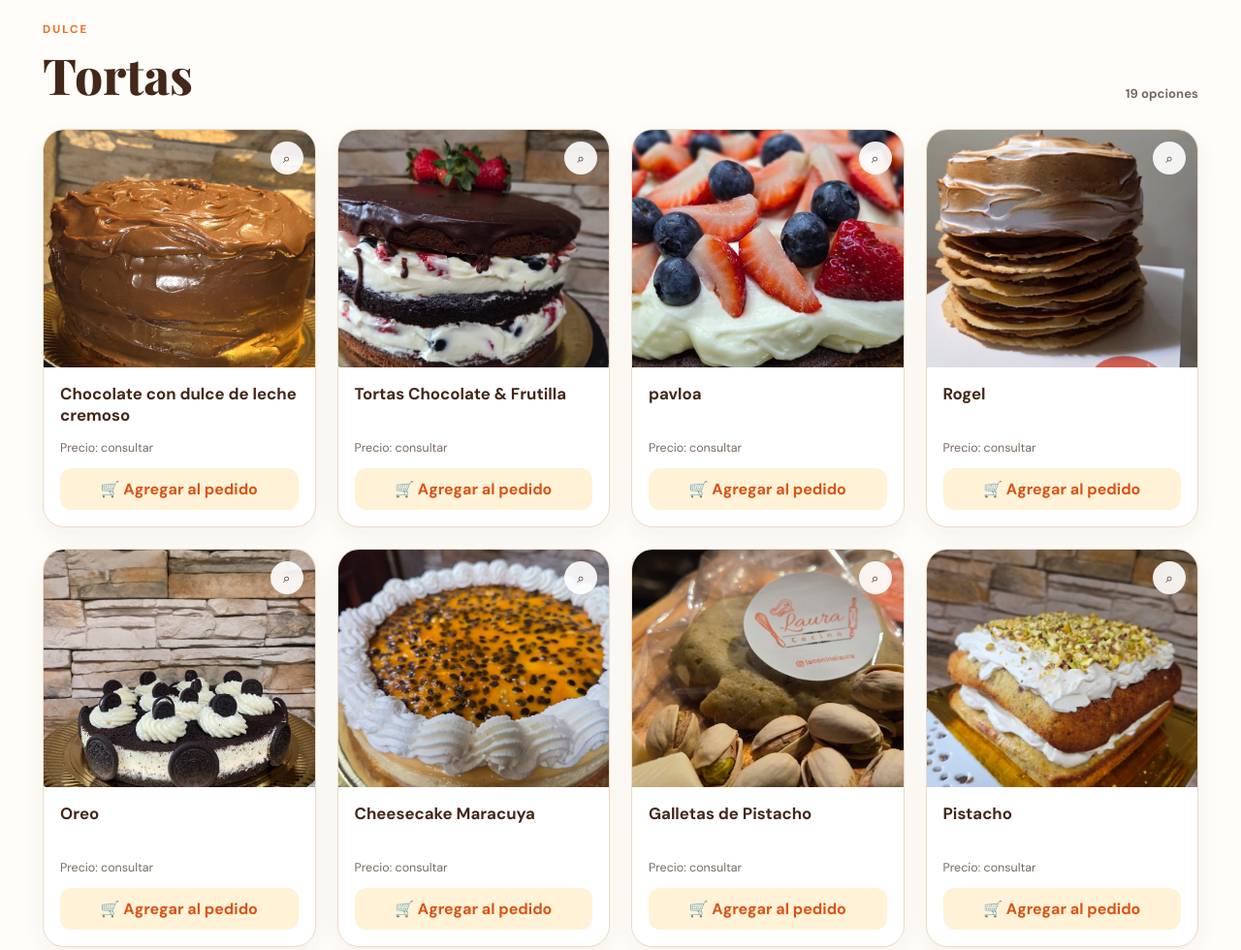
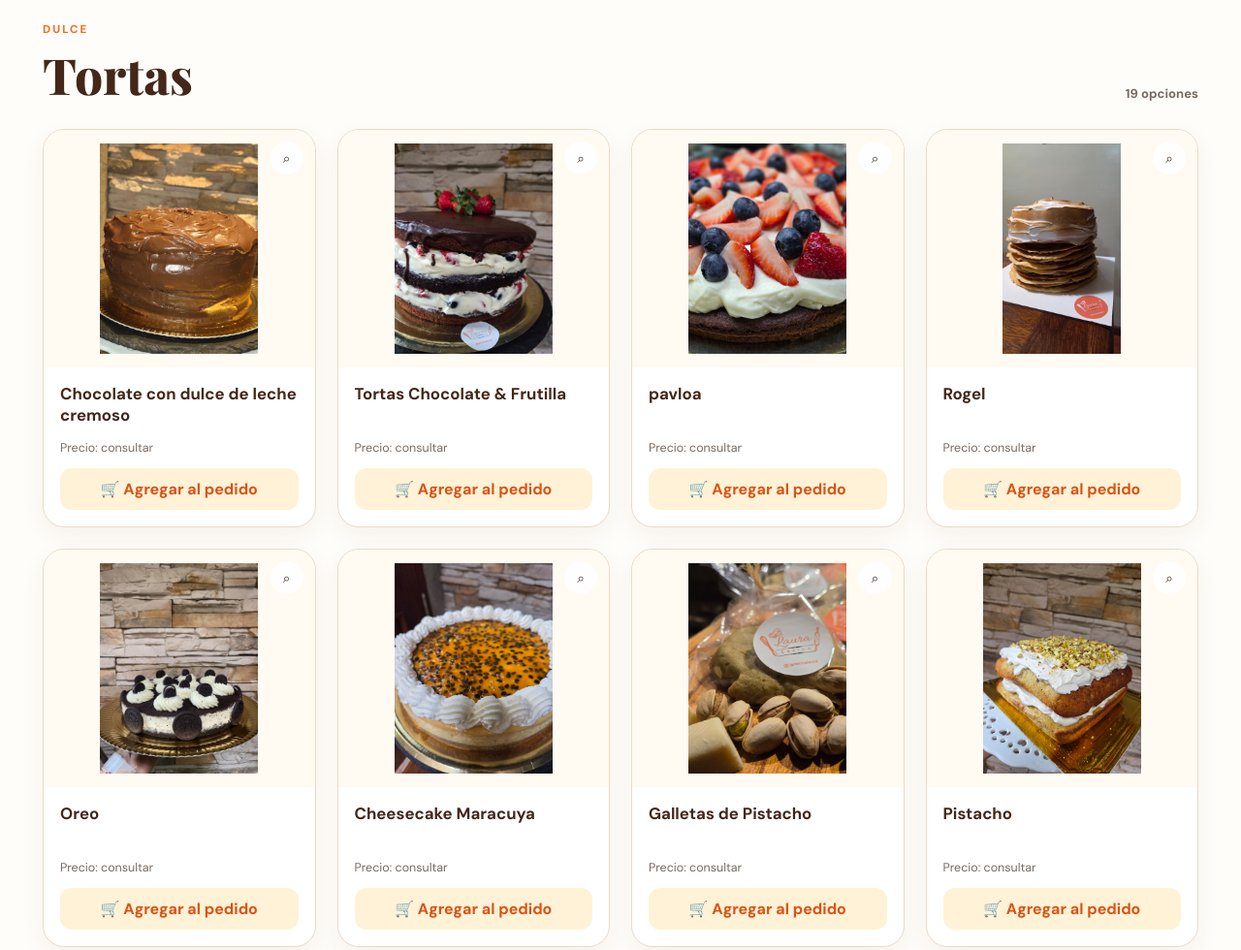
Before and after one commit to lucio94cyber/lacocinadelaura, a plain HTML site: page index.html in a window 1280 px wide. Shown: the part 1340-2320 px from the top of the page at 97% size. Drawn offline with nearby package versions, Linux system fonts and the light colour scheme.

Commit message:
estilos.css

```diff
--- a/assets/css/estilos.css
+++ b/assets/css/estilos.css
@@ -2,3 +2,38 @@
 @media(max-width:1100px){.header-inner{grid-template-columns:auto auto 1fr}.main-nav{grid-column:1/-1;order:4}.product-grid{grid-template-columns:repeat(3,1fr)}.cart-button{justify-self:end}.intro,.story{gap:40px}}
 @media(max-width:768px){html{scroll-padding-top:72px}.header-inner{min-height:68px;padding:8px 15px;grid-template-columns:auto auto 1fr}.brand span{font-size:.82rem}.brand img{width:40px;height:40px}.menu-toggle{display:block;justify-self:end}.cart-button{font-size:.82rem;padding:9px 11px}.main-nav{display:none;grid-column:1/-1;flex-direction:column;align-items:stretch;background:white;border-top:1px solid var(--line);padding:8px 0}.main-nav.open{display:flex}.main-nav a{padding:12px 10px;border-radius:10px}.hero{min-height:600px}.hero-content{padding:55px 24px}.hero h1{font-size:clamp(3rem,15vw,4.8rem)}.hero p{font-size:1rem}.section-shell{padding:65px 18px}.intro,.story{grid-template-columns:1fr}.intro-image{order:-1}.intro-image img{height:300px}.product-grid{grid-template-columns:repeat(2,1fr);gap:14px}.product-image{height:190px}.product-info{padding:13px}.product-info h3{font-size:.94rem;min-height:48px}.add-button{font-size:.83rem;padding:10px}.seasonal{padding-left:18px;padding-right:18px}.story-image img{height:380px}.final-cta{margin:10px 18px 65px;padding:30px 24px;flex-direction:column;align-items:flex-start}.footer-inner{flex-direction:column;align-items:flex-start}.footer-inner p{order:3}.cart-body{padding:14px 18px}.cart-footer{padding:15px 18px 20px}.cart-header{padding:20px 18px 16px}}
 @media(max-width:430px){.cart-button span:not(.cart-icon){display:none}.hero-actions{flex-direction:column;align-items:stretch}.hero-actions .btn{text-align:center}.product-grid{grid-template-columns:1fr}.product-image{height:250px}.section-heading{align-items:flex-start}.section-heading h2{font-size:2.35rem}}
+
+/* Fotografías de productos: completas, centradas y con espacio */
+.product-image {
+  box-sizing: border-box;
+  padding: 14px;
+  display: flex;
+  align-items: center;
+  justify-content: center;
+  overflow: hidden;
+  background: #fffaf2;
+}
+
+.product-image img {
+  display: block;
+  width: 100%;
+  height: 100%;
+  max-width: 100%;
+  max-height: 100%;
+  object-fit: contain;
+  object-position: center;
+  padding: 0;
+  box-sizing: border-box;
+}
+
+.product-card:hover .product-image img {
+  transform: scale(1.025);
+}
+
+/* Miniaturas del carrito */
+.cart-item img {
+  object-fit: contain;
+  padding: 4px;
+  box-sizing: border-box;
+  background: #fffaf2;
+}
```
